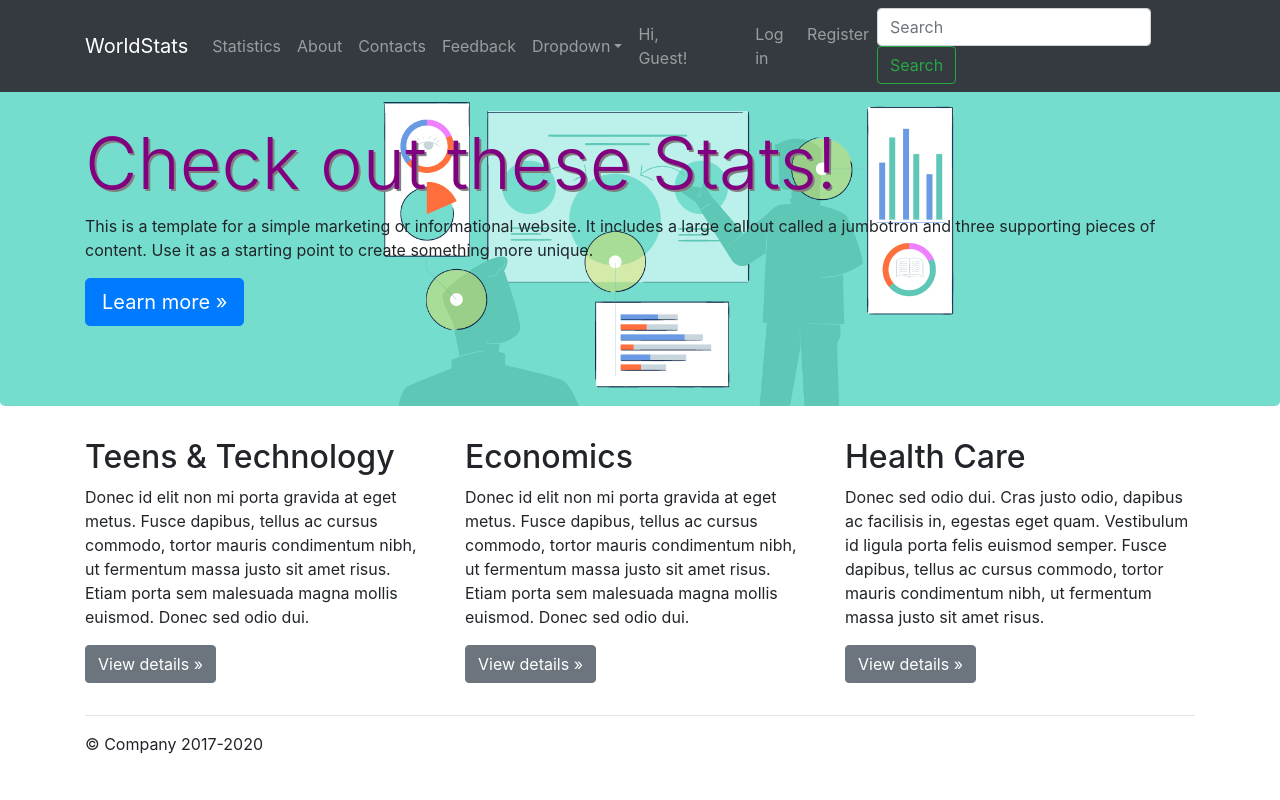
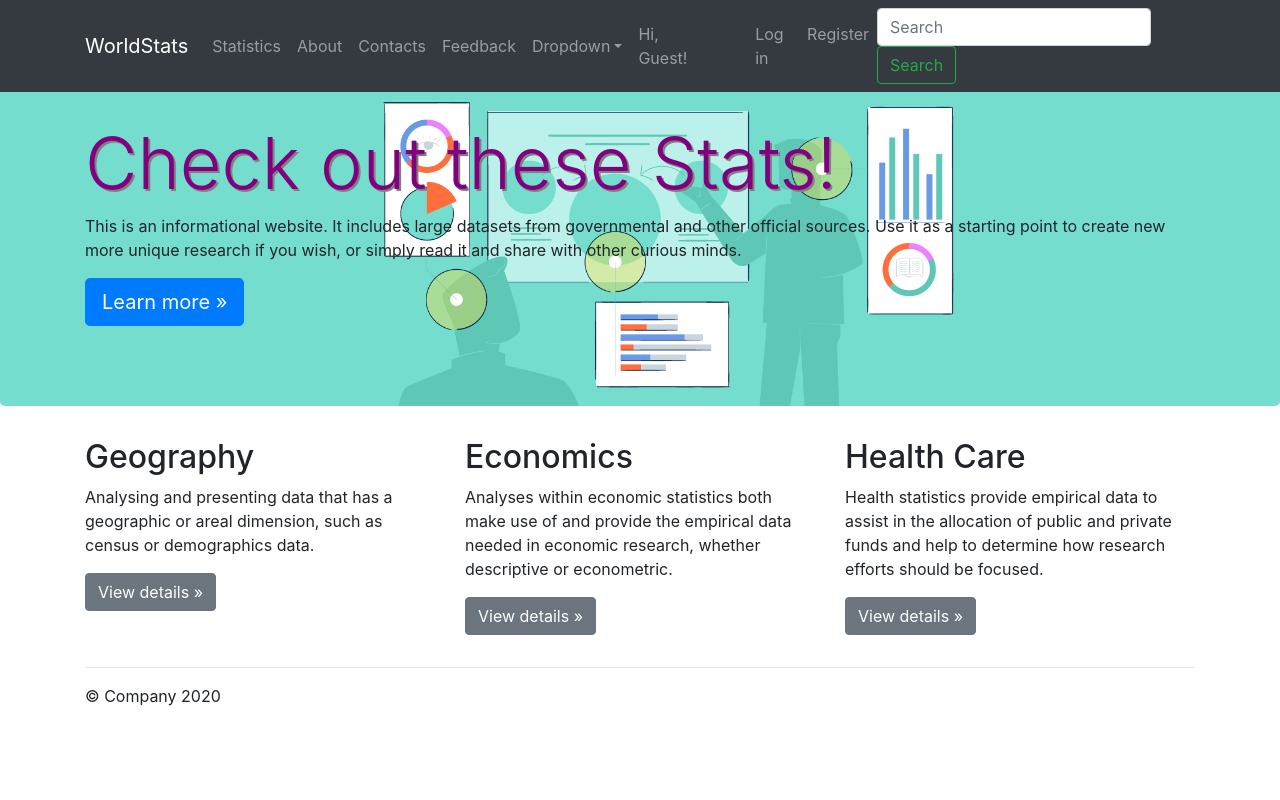
Before and after one commit to WorldStat/WorldStats, a Django app: page / in a window 1280 px wide. Run offline with Django 3.2, Linux system fonts and the light colour scheme.

Commit message:
adding the rest

```diff
--- a/templates/home/main.html
+++ b/templates/home/main.html
@@ -8,27 +8,27 @@
 <div class="jumbotron" id="logo">
     <div class="container">
       <h1 class="display-3">Check out these Stats!</h1>
-      <p>This is a template for a simple marketing or informational website. It includes a large callout called a jumbotron and three supporting pieces of content. Use it as a starting point to create something more unique.</p>
-      <p><a class="btn btn-primary btn-lg" href="#" role="button">Learn more &raquo;</a></p>
+      <p>This is an informational website. It includes large datasets from governmental and other official sources. Use it as a starting point to create new more unique research if you wish, or simply read it and share with other curious minds.</p>
+      <p><a class="btn btn-primary btn-lg" href="{% url 'stats/index' %}" role="button">Learn more &raquo;</a></p>
     </div>
 </div>
 <div class="container">
     <!-- Example row of columns -->
     <div class="row">
         <div class="col-md-4">
-            <h2>Teens & Technology</h2>
-            <p>Donec id elit non mi porta gravida at eget metus. Fusce dapibus, tellus ac cursus commodo, tortor mauris condimentum nibh, ut fermentum massa justo sit amet risus. Etiam porta sem malesuada magna mollis euismod. Donec sed odio dui. </p>
-            <p><a class="btn btn-secondary" href="#" role="button">View details &raquo;</a></p>
+            <h2>Geography</h2>
+            <p>Analysing and presenting data that has a geographic or areal dimension, such as census or demographics data. </p>
+            <p><a class="btn btn-secondary" href="{% url 'stats/index' %}" role="button">View details &raquo;</a></p>
         </div>
         <div class="col-md-4">
             <h2>Economics</h2>
-            <p>Donec id elit non mi porta gravida at eget metus. Fusce dapibus, tellus ac cursus commodo, tortor mauris condimentum nibh, ut fermentum massa justo sit amet risus. Etiam porta sem malesuada magna mollis euismod. Donec sed odio dui. </p>
-            <p><a class="btn btn-secondary" href="#" role="button">View details &raquo;</a></p>
+            <p>Analyses within economic statistics both make use of and provide the empirical data needed in economic research, whether descriptive or econometric.</p>
+            <p><a class="btn btn-secondary" href="{% url 'stats/index' %}" role="button">View details &raquo;</a></p>
         </div>
         <div class="col-md-4">
             <h2>Health Care</h2>
-            <p>Donec sed odio dui. Cras justo odio, dapibus ac facilisis in, egestas eget quam. Vestibulum id ligula porta felis euismod semper. Fusce dapibus, tellus ac cursus commodo, tortor mauris condimentum nibh, ut fermentum massa justo sit amet risus.</p>
-            <p><a class="btn btn-secondary" href="#" role="button">View details &raquo;</a></p>
+            <p>Health statistics provide empirical data to assist in the allocation of public and private funds and help to determine how research efforts should be focused.</p>
+            <p><a class="btn btn-secondary" href="{% url 'stats/index' %}" role="button">View details &raquo;</a></p>
         </div>
     </div>
 
--- a/templates/layouts/footer.html
+++ b/templates/layouts/footer.html
@@ -1 +1 @@
-<p>&copy; Company 2017-2020</p>
+<p>&copy; Company 2020</p>
--- a/templates/stats/index.html
+++ b/templates/stats/index.html
@@ -25,7 +25,7 @@
             {% for article in page_obj %}
                 <tr>
                     <td>
-                        <img src="/media/{{ article.picture }}" width="210" height="130">
+                        <img src="/media/{{ article.picture }}" width="340" height="210">
                     </td>
                     <td>{{ article.title }}</td>
                     <td>{{ article.content}}</td>
```
Also changed, not shown: media/pictures/main.PNG (added), media/pictures/stat_page.PNG (added).
